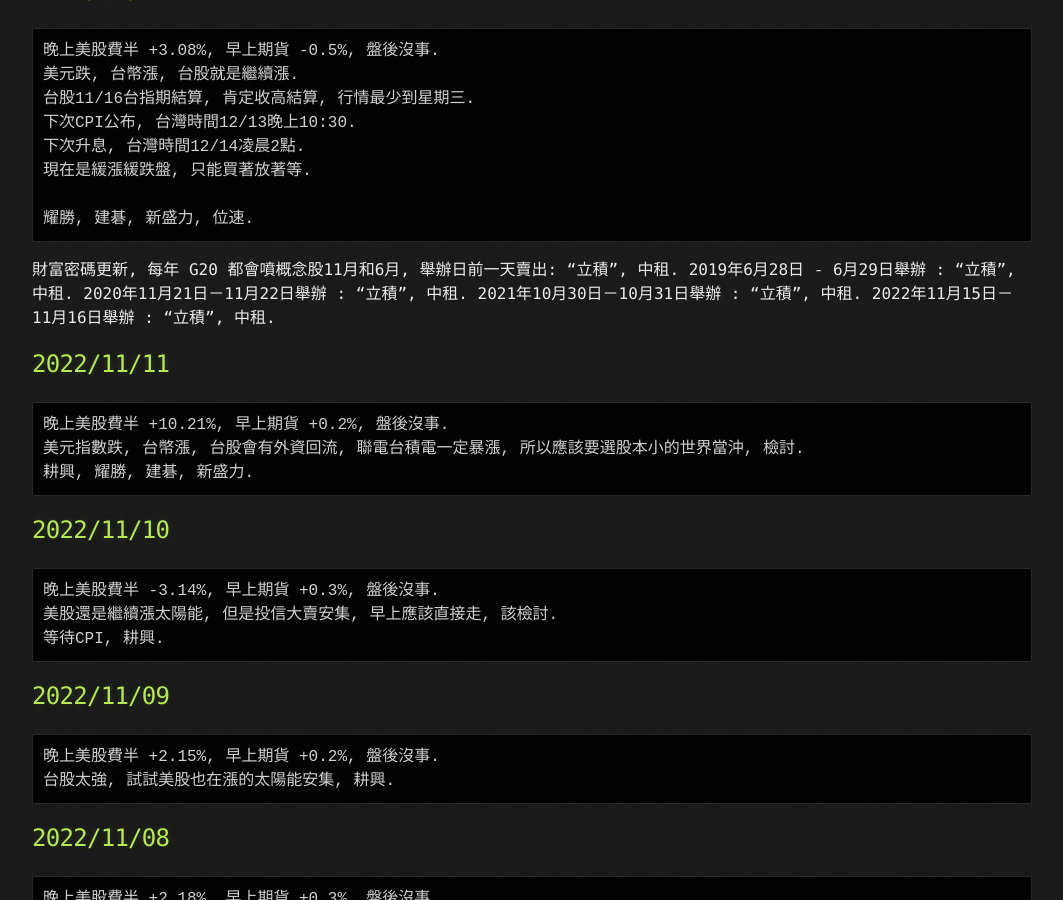
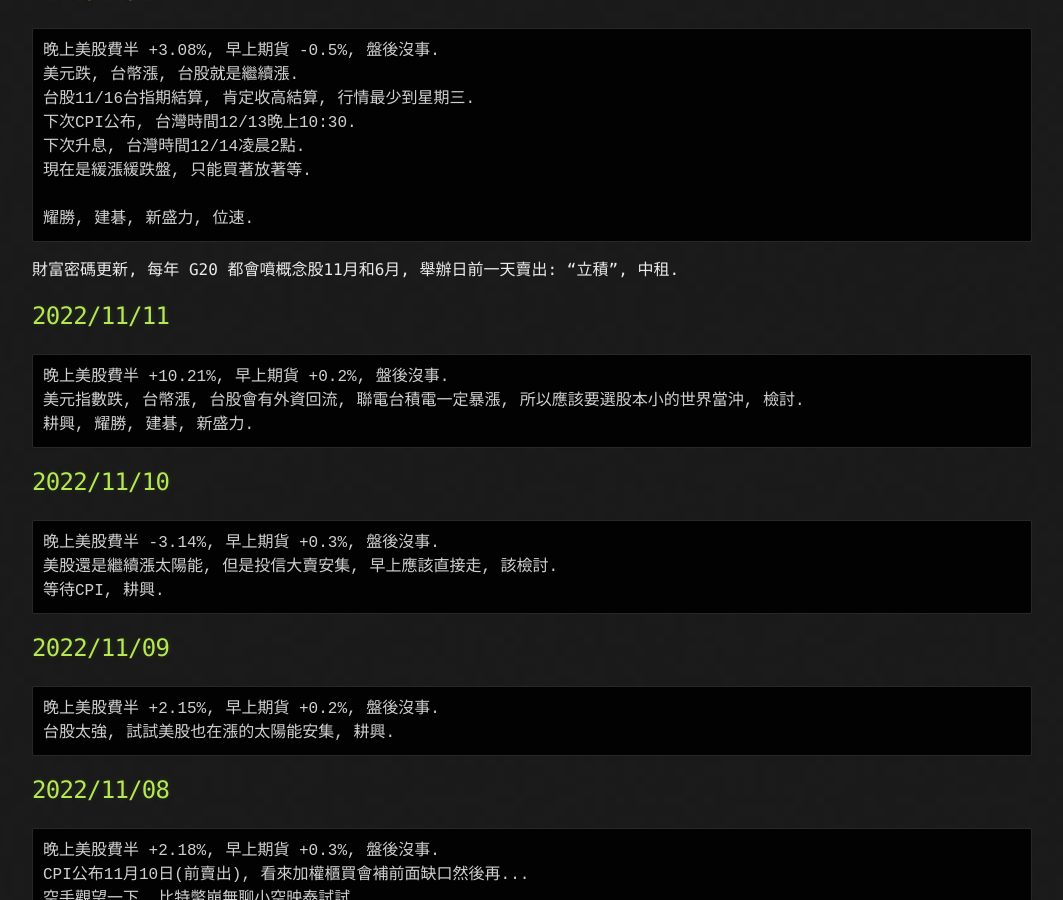
Before and after one commit to lepg5487/Stock_God, a Jekyll site: the page built from index.md, in a window 1280 px wide and 900 px high, scrolled down 510 px. Shown: the whole window, without its empty margins (108-1171 px from the left). Built offline with Jekyll 4.4.1, drawn with Linux system fonts in a browser that asks for light colours; our own code applies the rules of GitHub Pages for plain Markdown files.

Commit message:
Update index.md

````diff
--- a/index.md
+++ b/index.md
@@ -24,11 +24,6 @@ layout: testlayouts
 耀勝, 建碁, 新盛力, 位速.
 ```
 財富密碼更新, 每年 G20 都會噴概念股11月和6月, 舉辦日前一天賣出: "立積", 中租.
-2019年6月28日 - 6月29日舉辦 : "立積", 中租.
-2020年11月21日－11月22日舉辦 : "立積", 中租.
-2021年10月30日－10月31日舉辦 : "立積", 中租.
-2022年11月15日－11月16日舉辦 : "立積", 中租.
-
 
 ## 2022/11/11
 ```
````
